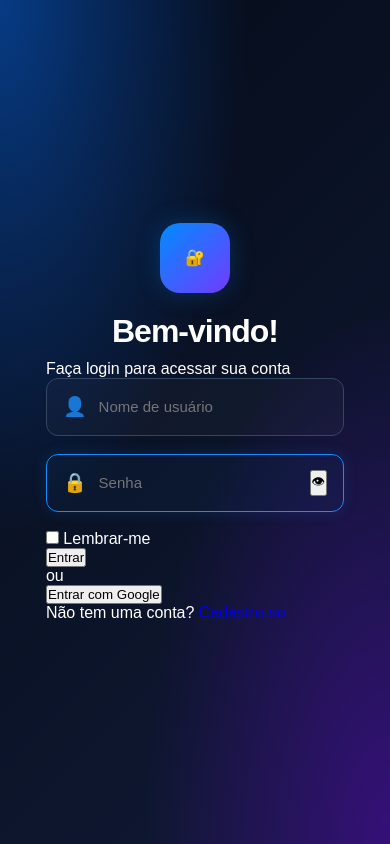
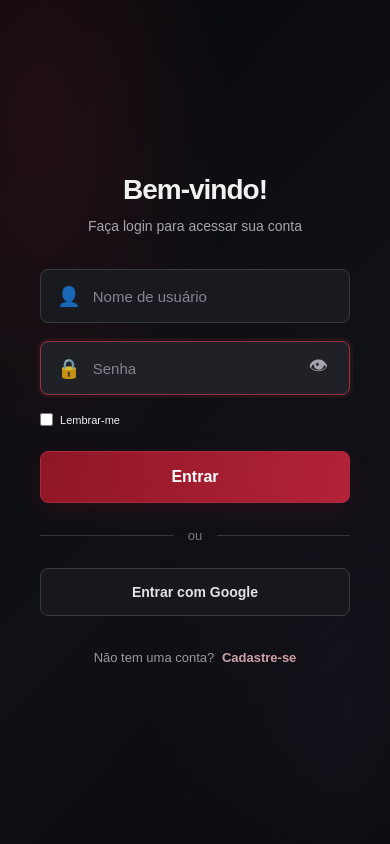
Before and after one commit to LucasAntonioRibeiro/FilmZone, a plain HTML site: page FilmZone/Login.html in a window 390 px wide. Both pictures are taken after a click on the button "mostar senha". Drawn offline with Linux system fonts and the light colour scheme.

Commit message:
terminei a parte de login

```diff
--- a/FilmZone/CSS/Login.css
+++ b/FilmZone/CSS/Login.css
@@ -7,12 +7,12 @@
 body {
     font-family: Arial, Helvetica, sans-serif;
     min-height: 100vh;
-    color: #ffffff;
+    color: #F1F1F3;
 
     background:
-        radial-gradient(ellipse at top left, #073b85 0%, transparent 45%),
-        radial-gradient(ellipse at bottom right, #351078 0%, transparent 45%),
-        linear-gradient(135deg, #050b18, #101a35);
+        radial-gradient(ellipse at 10% 15%,rgba(75, 19, 34, 0.35),transparent 38%),
+        radial-gradient(ellipse at 90% 85%,rgba(45, 31, 54, 0.25),transparent 40%),
+        linear-gradient(135deg,#08090C 0%,#101116 55%,#09090D 100%);
 
     overflow-x: hidden;
 }
@@ -30,13 +30,11 @@ login-card {
     max-width: 450px;
     padding: 40px;
 
-    background: rgba(9, 16, 31, 0.88);
-    border: 1px solid rgba(67, 142, 255, 0.45);
-    border-radius: 24px;
+    background: linear-gradient(145deg,rgba(25, 25, 31, 0.98),rgba(12, 12, 16, 0.98));
+    border: 1px solid #343139;
+    border-radius: 16px;
 
-    box-shadow:  0 20px 60px rgba(0, 0, 0, 0.45), 0 0 30px rgba(29, 78, 216, 0.10);
-
-    backdrop-filter: blur(15px);
+    box-shadow: 0 25px 70px rgba(0, 0, 0, 0.65),0 0 45px rgba(72, 19, 35, 0.12);
 
     animation: aparecer 0.7s ease;
 }
@@ -50,9 +48,10 @@ login-card {
     justify-content: center;
     align-items: center;
 
-    border-radius: 20px;
-    background: linear-gradient(135deg, #008cff, #713bff);
-    box-shadow: 0 0 25px rgba(0, 140, 255, 0.25);
+    border-radius: 16px;
+    background: linear-gradient( 135deg,#A51D32,#581321);
+    border: 1px solid #873044;
+     box-shadow: 0 8px 25px rgba(125, 18, 40, 0.25);
 }
 
 h1 {
@@ -64,11 +63,12 @@ h1 {
 
 .subtitulo {
     text-align: center;
-    color: #94a9c9;
+    color: #A5A5AF;
     font-size: 14px;
     margin-bottom: 32px;
     line-height: 1.5;
 }
+
 
 .campo {
     display: flex;
@@ -80,22 +80,43 @@ h1 {
     padding: 0 16px;
     margin-bottom: 18px;
 
-    background: rgba(255, 255, 255, 0.025);
-    border: 1px solid #354663;
-    border-radius: 12px;
+    background: #191A20;
+    border: 1px solid #393942;
+    border-radius: 8px;
 
     transition: 0.3s;
 }
 
 .campo:focus-within {
-    border-color: #168cff;
-    box-shadow: 0 0 15px rgba(22, 140, 255, 0.15);
-    background: rgba(22, 140, 255, 0.04);
+    border-color: #9A3044;
+
+    box-shadow:0 0 0 3px rgba(154, 48, 68, 0.12);
+
+    background: #202027;
+}
+
+.campo input {
+    flex: 1;
+    min-width: 0;
+    height: 100%;
+
+    background: transparent;
+    border: none;
+    outline: none;
+
+    color: #F1F1F3;
+    font-size: 15px;
+}
+
+.campo input::placeholder {
+    color: #858590;
 }
 
 .icone {
     font-size: 19px;
+    opacity: 0.85;
 }
+
 
 .campo input {
     flex: 1;
@@ -109,3 +130,193 @@ h1 {
     color: #ffffff;
     font-size: 15px;
 }
+
+.compo input::placeholder {
+    color: #8192ad;
+}
+
+.mostrar-senha {
+    background: transparent;
+    border: none;
+    color: #A5A5AF;
+    font-size: 19px;
+    cursor: pointer;
+    padding: 5px;
+}
+
+.mostrar-senha:hover {
+    color: #E06A7C;
+}
+
+.opcoes {
+     display: flex;
+     align-items: center;
+     justify-content: space-between;
+     gap: 10px;
+
+     margin: 8px 0 25px;
+     font-size: 12px;
+}
+
+.lembrar {
+    display: flex;
+    align-items: center;
+    gap: 7px;
+    cursor: pointer;
+    columns: #c4d1e6;
+}
+
+.lembrar input {
+    accent-color: #087fff;
+    cursor: pointer;
+}
+
+a {
+    color: #D0A0A8;
+    text-decoration: none;
+    transition: 0.3s;
+}
+
+a:hover {
+    color: #F06A7D;
+    text-decoration: underline;
+}
+
+.btn-login {
+    width: 100%;
+    padding: 16px;
+
+    border: 1px solid #A72B40;
+    border-radius: 8px;
+
+    background: linear-gradient( 100deg, #8F1725, #B32238 );
+
+    color: #FFFFFF;
+    font-size: 16px;
+    font-weight: bold;
+
+    cursor: pointer;
+    transition: 0.3s;
+
+    box-shadow: 0 8px 22px rgba(95, 13, 30, 0.25);
+}
+
+.btn-login:hover {
+    background: linear-gradient(100deg,#A51D32, #C52A40);
+
+    border-color: #D04458;
+    transform: translateY(-2px);
+
+    box-shadow: 0 10px 28px rgba(145, 24, 45, 0.30);
+}
+
+.btn-login:active {
+    transform: scale(0.98);
+}
+
+#mensagem {
+    text-align: center;
+    font-size: 13px;
+    margin-top: 15px;
+    line-height: 1.5;
+}
+
+#mensagem:empty {
+    display: none;
+}
+
+#mensagem.erro {
+    color: #ff7272;
+}
+
+#mensagem.sucesso {
+    color: #4ade80;
+}
+
+.divisor {
+    display: flex;
+    align-items: center;
+    gap: 15px;
+    margin: 25px 0;
+
+    color: #777781;
+    font-size: 13px;
+}
+
+.divisor::before, .divisor::after {
+    content: "";
+    flex: 1;
+    height: 1px;
+    background: #35353D;
+}
+
+.btn-alternativo {
+    width: 100%;
+    padding: 15px;
+
+    background: #17171C;
+    border: 1px solid #3A3A43;
+    border-radius: 8px;
+
+    color: #E2E2E7;
+    font-size: 14px;
+    font-weight: bold;
+
+    cursor: pointer;
+    transition: 0.3s;
+}
+
+.btn-alternativo:hover {
+    background: #24242B;
+    border-color: #69616B;
+}
+
+
+.cadastro {
+    text-align: center;
+    color: #9999A4;
+    font-size: 13px;
+    margin-top: 30px;
+    line-height: 1.8;
+}
+
+.cadastro a {
+    font-weight: bold;
+    margin-left: 4px;
+}
+
+@keyframes aparecer {
+    from {
+        opacity: 0;
+        transform: translateY(20px);
+    }
+
+    to {
+        opacity: 1;
+        transform: translateY(0);
+    }
+}
+
+/* Responsividade */
+@media (max-width: 480px) {
+    .login-container {
+        padding: 16px;
+    }
+
+    .login-card {
+        padding: 28px 22px;
+        border-radius: 18px;
+    }
+
+    h1 {
+        font-size: 28px;
+    }
+
+    .opcoes {
+        font-size: 11px;
+    }
+
+    .campo {
+        height: 54px;
+    }
+}
--- a/FilmZone/JS/login.js
+++ b/FilmZone/JS/login.js
@@ -0,0 +1,100 @@
+// Elementos da página
+const formLogin = document.getElementById("formLogin");
+const usuario = document.getElementById("usuario");
+const senha = document.getElementById("senha");
+const mostrarSenha = document.getElementById("mostrarSenha");
+const mensagem = document.getElementById("mensagem");
+const lembrar = document.getElementById("lembrar");
+
+// Mostrar e ocultar a senha
+mostrarSenha.addEventListener("click", function () {
+
+    if (senha.type === "password") {
+        senha.type = "text";
+        mostrarSenha.textContent = "👁";
+        mostrarSenha.setAttribute("aria-label", "Ocultar senha");
+    } else {
+        senha.type = "password";
+        mostrarSenha.textContent = "👁";
+        mostrarSenha.setAttribute("aria-label", "Mostrar senha");
+    }
+
+});
+
+// Recuperar usuário salvo
+const usuarioSalvo = localStorage.getItem("usuarioLogin");
+
+if (usuarioSalvo) {
+    usuario.value = usuarioSalvo;
+    lembrar.checked = true;
+}
+
+// Validar o formulário
+formLogin.addEventListener("submit", function (event) {
+
+    event.preventDefault();
+
+    const nome = usuario.value.trim();
+    const senhaDigitada = senha.value;
+
+    mensagem.className = "";
+
+    if (nome === "" || senhaDigitada.trim() === "") {
+        mensagem.textContent = "Preencha todos os campos.";
+        mensagem.classList.add("erro");
+        return;
+    }
+
+    if (nome.length < 3) {
+        mensagem.textContent =
+            "O nome de usuário deve ter pelo menos 3 caracteres.";
+
+        mensagem.classList.add("erro");
+        return;
+    }
+
+    if (senhaDigitada.length < 6) {
+        mensagem.textContent =
+            "A senha deve ter pelo menos 6 caracteres.";
+
+        mensagem.classList.add("erro");
+        return;
+    }
+
+    // Salva somente o nome, se o usuário escolher lembrar
+    if (lembrar.checked) {
+        localStorage.setItem("usuarioLogin", nome);
+    } else {
+        localStorage.removeItem("usuarioLogin");
+    }
+
+    mensagem.textContent =
+        "Validação concluída! Conecte este formulário ao seu sistema de login.";
+
+    mensagem.classList.add("sucesso");
+
+});
+
+// Recuperação de senha
+document.getElementById("esqueciSenha")
+    .addEventListener("click", function (event) {
+
+        event.preventDefault();
+
+        alert(
+            "Para recuperar sua senha, será necessário implementar " +
+            "um processo de recuperação com o seu sistema."
+        );
+
+    });
+
+// Login com Google: requer integração real
+document.getElementById("btnGoogle")
+    .addEventListener("click", function () {
+
+        alert(
+            "O login com Google precisa ser configurado " +
+            "com autenticação Google para funcionar."
+        );
+
+    });
--- a/FilmZone/Login.html
+++ b/FilmZone/Login.html
@@ -10,12 +10,10 @@
      <main class="login-container">
         <div class="login-card">
 
-            <div class="logo">
-                <span>🔐</span>
-            </div>
+
 
             <h1>Bem-vindo!</h1>
-            <p class="sutitulo">Faça login para acessar sua conta</p>
+            <p class="subtitulo">Faça login para acessar sua conta</p>
 
             <form id="formLogin">
 
@@ -30,7 +28,7 @@
 
                     <input type="password" id="senha" placeholder="Senha" autocomplete="current-password" required>
 
-                    <button type="button" class="mostrar-senha" id="mostarSenha" aria-label="mostar senha">👁</button>
+                    <button type="button" class="mostrar-senha" id="mostrarSenha" aria-label="mostar senha">👁</button>
                 </div>
 
                 <div class="opcoes">
```
